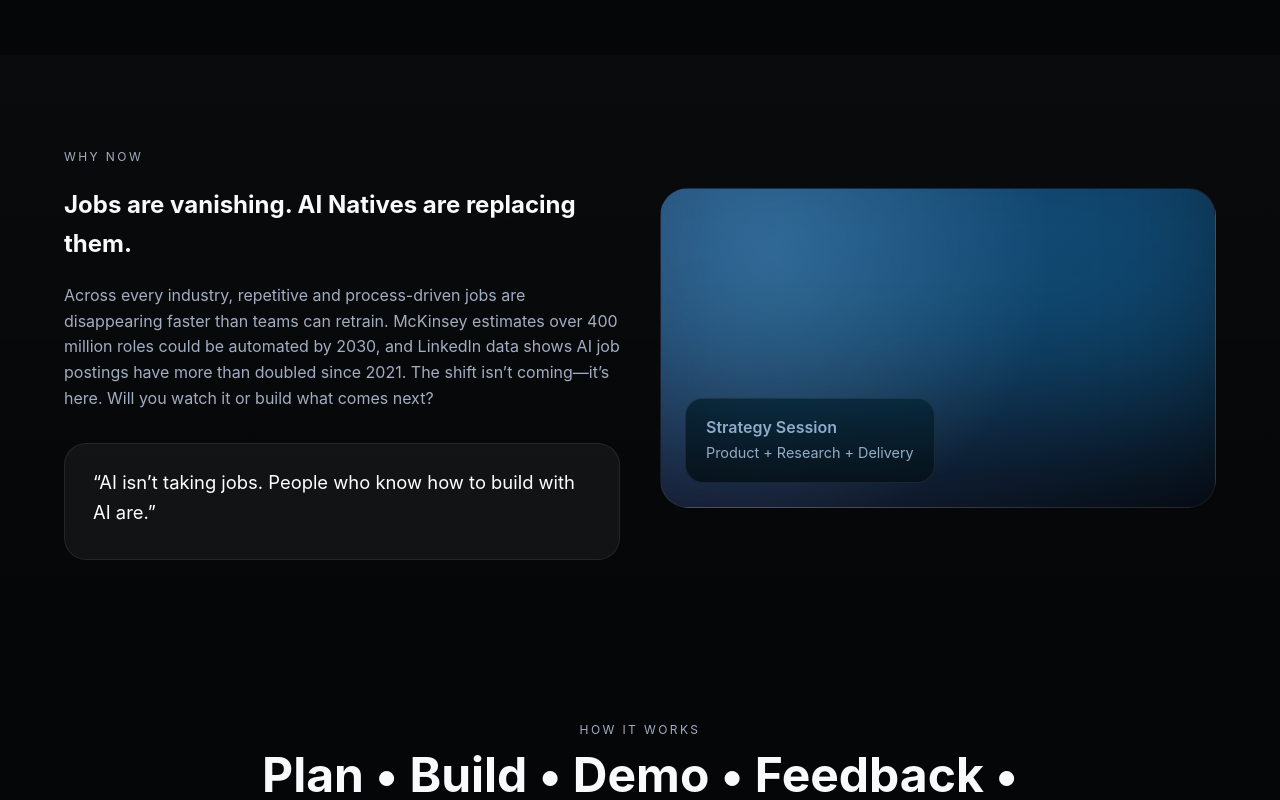
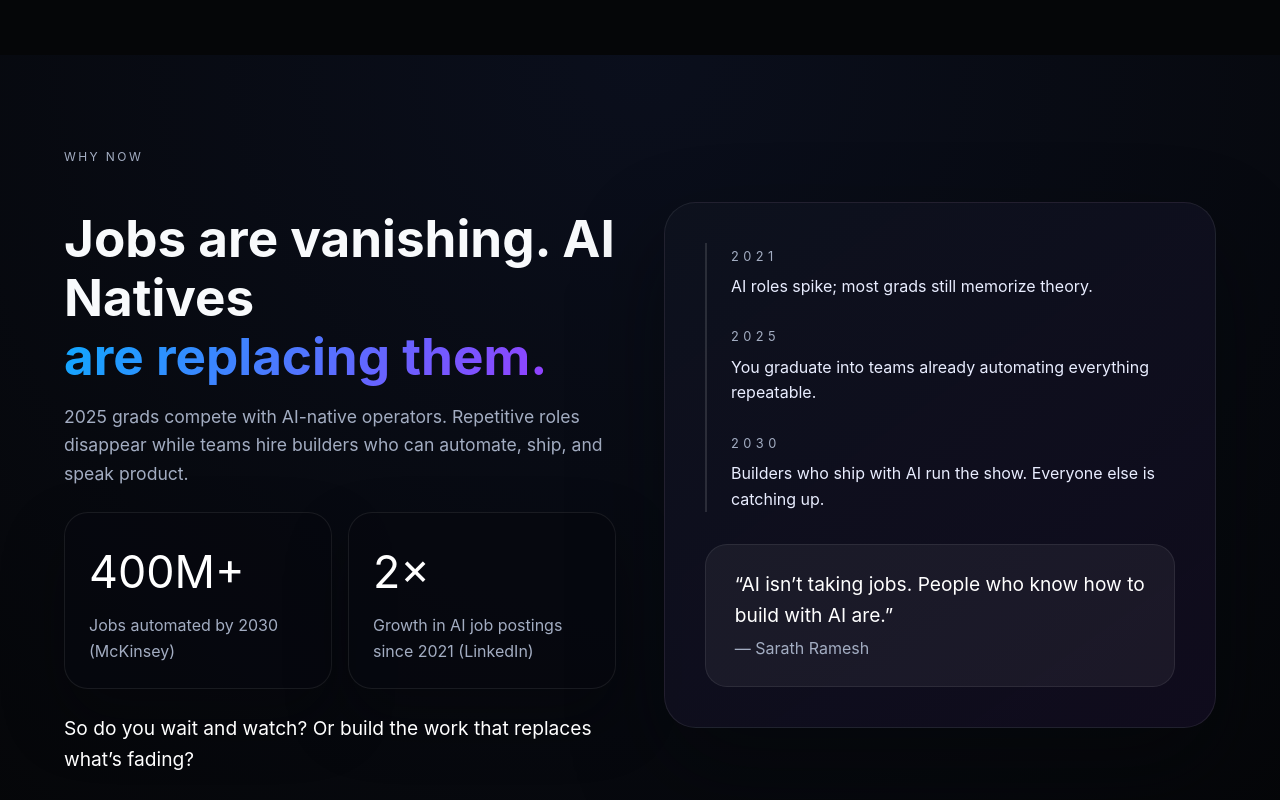
Before and after one commit to kagrawal29/ai-native-internship-next, a Next.js app: page / in a window 1280 px wide. Shown: the part 1900-2700 px from the top of the page. Built offline with nearby package versions, Linux system fonts and the light colour scheme.

Commit message:
Redesign why now section with stats and timeline

```diff
--- a/app/components/WhyNowSection.tsx
+++ b/app/components/WhyNowSection.tsx
@@ -1,23 +1,45 @@
 export function WhyNowSection() {
   return (
-    <section className="section split">
-      <div className="container split-grid">
-        <div>
+    <section className="section why-now" id="why-now">
+      <div className="container why-grid">
+        <div className="why-content">
           <p className="eyebrow">Why now</p>
-          <h2>Jobs are vanishing. AI Natives are replacing them.</h2>
-          <p>
-            Across every industry, repetitive and process-driven jobs are disappearing faster than teams can retrain. McKinsey estimates
-            over 400 million roles could be automated by 2030, and LinkedIn data shows AI job postings have more than doubled since 2021.
-            The shift isn’t coming—it’s here. Will you watch it or build what comes next?
+          <h2>
+            Jobs are vanishing. AI Natives <span className="hero-gradient">are replacing them.</span>
+          </h2>
+          <p className="why-intro">
+            2025 grads compete with AI-native operators. Repetitive roles disappear while teams hire builders who can automate, ship, and speak product.
           </p>
-          <div className="quote-card">
+          <div className="why-stats">
+            <article>
+              <p className="stat-number">400M+</p>
+              <p className="stat-label">Jobs automated by 2030 (McKinsey)</p>
+            </article>
+            <article>
+              <p className="stat-number">2×</p>
+              <p className="stat-label">Growth in AI job postings since 2021 (LinkedIn)</p>
+            </article>
+          </div>
+          <p className="why-question">So do you wait and watch? Or build the work that replaces what’s fading?</p>
+        </div>
+        <div className="why-panel">
+          <div className="trend-timeline">
+            <div>
+              <span>2021</span>
+              <p>AI roles spike; most grads still memorize theory.</p>
+            </div>
+            <div>
+              <span>2025</span>
+              <p>You graduate into teams already automating everything repeatable.</p>
+            </div>
+            <div>
+              <span>2030</span>
+              <p>Builders who ship with AI run the show. Everyone else is catching up.</p>
+            </div>
+          </div>
+          <div className="why-quote">
             <p>“AI isn’t taking jobs. People who know how to build with AI are.”</p>
-          </div>
-        </div>
-        <div className="photo-card" aria-hidden="true">
-          <div className="photo-overlay">
-            <p>Strategy Session</p>
-            <span>Product + Research + Delivery</span>
+            <span>— Sarath Ramesh</span>
           </div>
         </div>
       </div>
--- a/app/styles.css
+++ b/app/styles.css
@@ -357,18 +357,103 @@ img {
   height: 24px;
   stroke: var(--primary);
 }
-.split {
-  background: linear-gradient(180deg, rgba(255, 255, 255, 0.02), rgba(255, 255, 255, 0));
+
+.why-now {
+  background: radial-gradient(circle at top, rgba(26, 40, 88, 0.25), rgba(5, 6, 8, 0));
 }
 
-.split-grid {
+.why-grid {
   display: grid;
-  gap: 2.5rem;
-  grid-template-columns: repeat(auto-fit, minmax(280px, 1fr));
+  gap: 3rem;
+  grid-template-columns: repeat(auto-fit, minmax(300px, 1fr));
   align-items: center;
 }
 
-.split-grid p {
+.why-content h2 {
+  font-size: clamp(2.6rem, 4vw, 3.4rem);
+  line-height: 1.15;
+  margin-bottom: 1rem;
+}
+
+.why-intro {
+  color: var(--text-muted);
+  font-size: 1.1rem;
+  margin-bottom: 1.5rem;
+}
+
+.why-stats {
+  display: grid;
+  gap: 1rem;
+  grid-template-columns: repeat(auto-fit, minmax(220px, 1fr));
+  margin-bottom: 1.5rem;
+}
+
+.why-stats article {
+  border-radius: 24px;
+  border: 1px solid rgba(255, 255, 255, 0.08);
+  padding: 1.5rem;
+  background: rgba(6, 8, 15, 0.7);
+  box-shadow: 0 30px 60px rgba(5, 6, 8, 0.35);
+}
+
+.stat-number {
+  font-size: 2.8rem;
+  margin: 0;
+  color: #fff;
+}
+
+.stat-label {
+  margin: 0.3rem 0 0;
+  color: var(--text-muted);
+}
+
+.why-question {
+  font-size: 1.2rem;
+  color: #fff;
+}
+
+.why-panel {
+  border-radius: 32px;
+  padding: 2.5rem;
+  border: 1px solid rgba(255, 255, 255, 0.08);
+  background: linear-gradient(145deg, rgba(14, 18, 30, 0.9), rgba(18, 12, 32, 0.85));
+  box-shadow: 0 40px 90px rgba(5, 6, 8, 0.45);
+}
+
+.trend-timeline {
+  border-left: 2px solid rgba(255, 255, 255, 0.12);
+  padding-left: 1.5rem;
+  display: grid;
+  gap: 1.5rem;
+}
+
+.trend-timeline span {
+  font-size: 0.8rem;
+  letter-spacing: 0.35em;
+  color: var(--text-muted);
+  text-transform: uppercase;
+}
+
+.trend-timeline p {
+  margin: 0.35rem 0 0;
+  color: #e9edff;
+}
+
+.why-quote {
+  margin-top: 2rem;
+  padding: 1.5rem 1.8rem;
+  border-radius: 22px;
+  background: rgba(255, 255, 255, 0.05);
+  border: 1px solid rgba(255, 255, 255, 0.08);
+}
+
+.why-quote p {
+  font-size: 1.2rem;
+  margin: 0 0 0.35rem;
+  color: #fff;
+}
+
+.why-quote span {
   color: var(--text-muted);
 }
 
```
